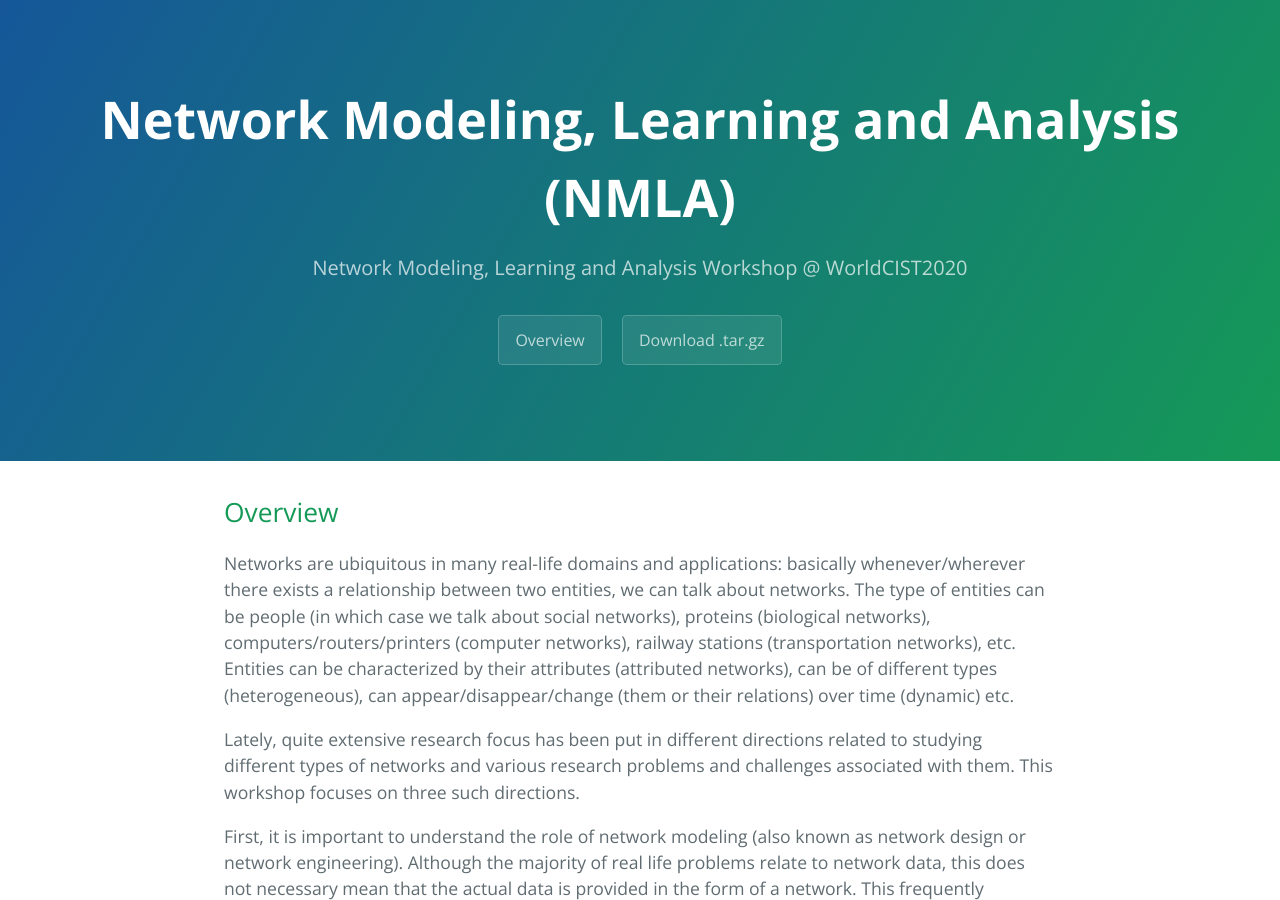
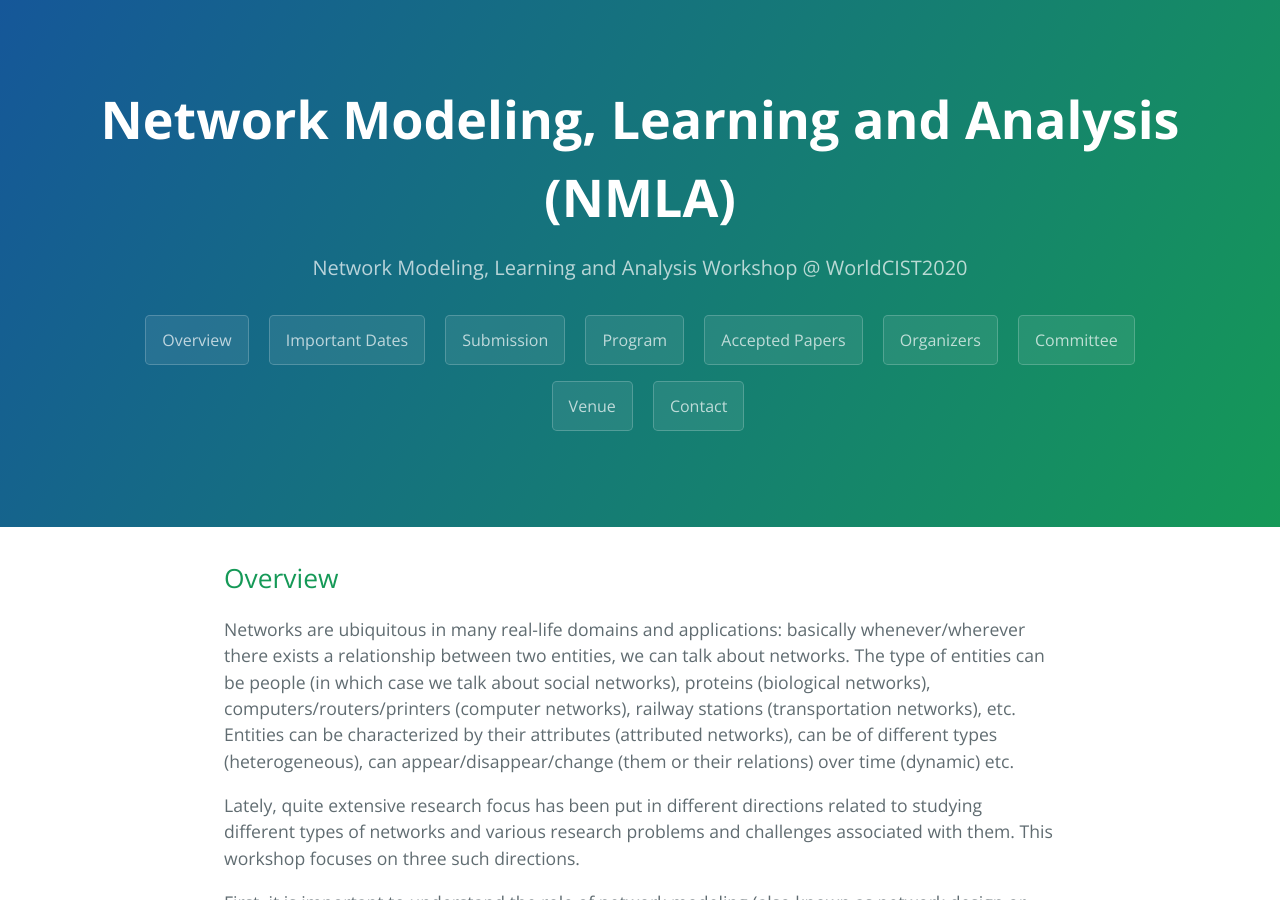
Before and after one commit to NMLA-WorldCIST/NMLA-WorldCIST.github.io, a Jekyll site: the page built from index.md, in a window 1280 px wide and 900 px high. Built offline with Jekyll 4.4.1, drawn with Linux system fonts in a browser that asks for light colours.

Commit message:
Added all info btns

```diff
--- a/_layouts/default.html
+++ b/_layouts/default.html
@@ -33,7 +33,14 @@
       {% endif %}
       {% if site.show_downloads %}
         <a href="#overview" class="btn">Overview</a>
-        <a href="{{ site.github.tar_url }}" class="btn">Download .tar.gz</a>
+        <a href="#Important Dates" class="btn">Important Dates</a>
+        <a href="#Submission" class="btn">Submission</a>
+        <a href="#Program" class="btn">Program</a>
+        <a href="#Accepted Papers" class="btn">Accepted Papers</a>
+        <a href="#Organizers" class="btn">Organizers</a>
+        <a href="#Committee" class="btn">Committee</a>
+        <a href="#Venue" class="btn">Venue</a>
+        <a href="#Contact" class="btn">Contact</a>
       {% endif %}
     <!--
     </header>
```
